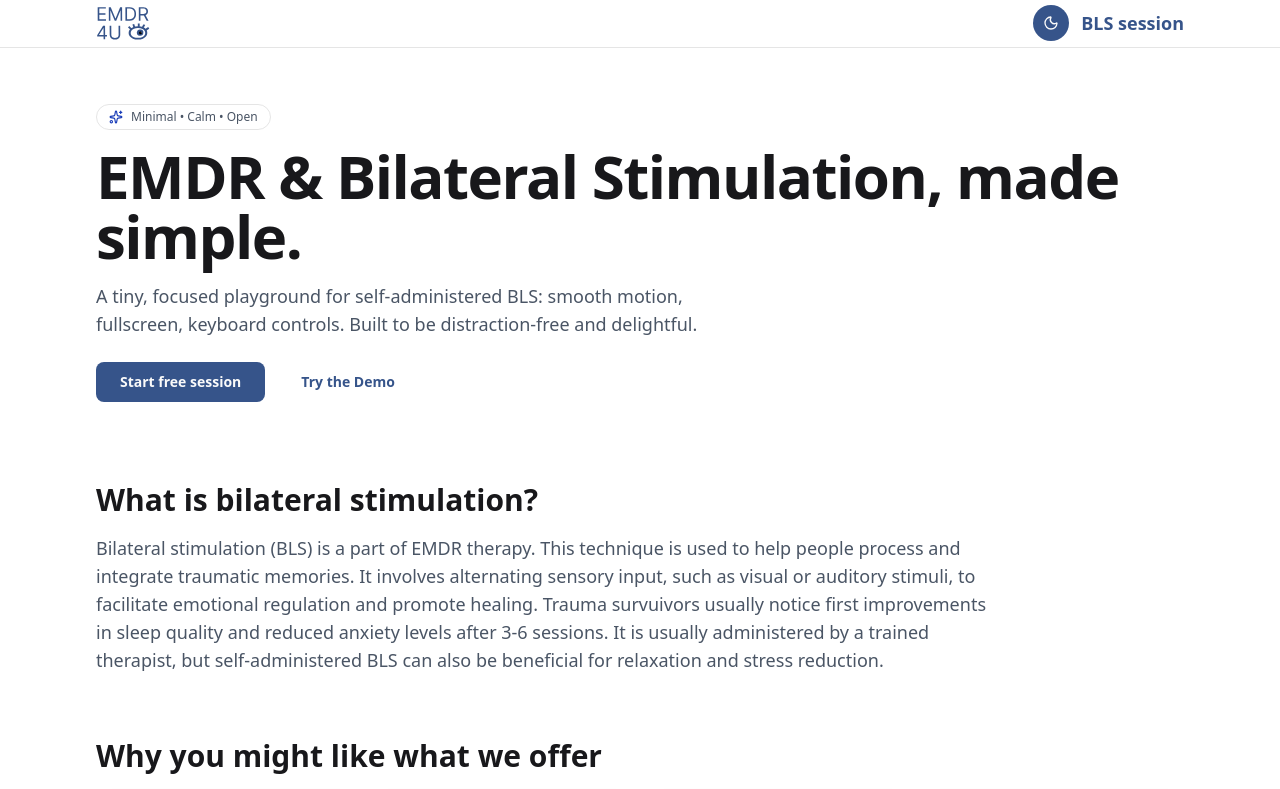
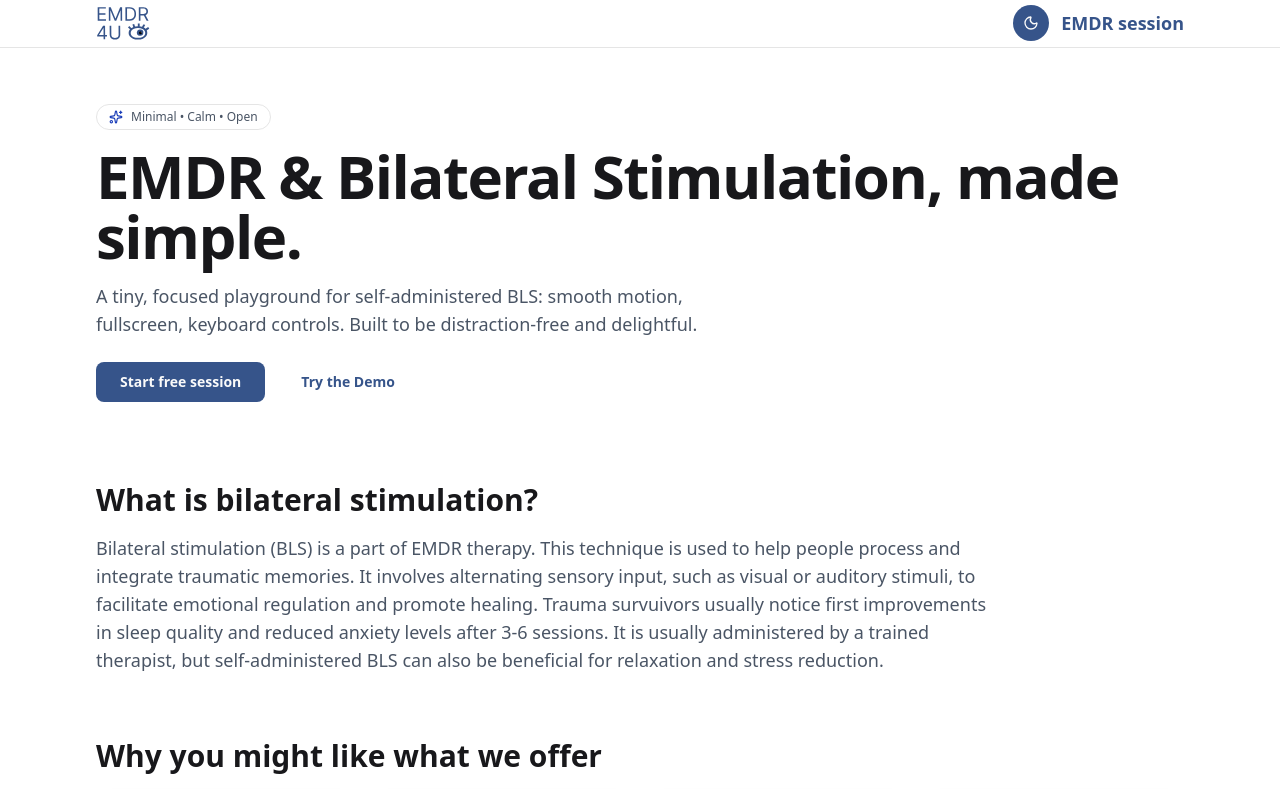
Before and after one commit to angurgapi/emdr-web, a Next.js app: page / in a window 1280 px wide. Shown: the top 789 px of the page. Built offline with nearby package versions, Linux system fonts and the light colour scheme; no server answers.

Commit message:
rebranding changes

```diff
--- a/src/app/session/page.tsx
+++ b/src/app/session/page.tsx
@@ -8,7 +8,7 @@ import { EMDRCheckpointDialog } from "@/components/session/EMDRCheckpointDialog"
 import { SessionEndDialog } from "@/components/session/SessionEndDialog";
 
 export const metadata: Metadata = {
-  title: "EMDR session | BLS session | EMDR4U",
+  title: "EMDR session | Bilateral stimulation | EMDR4U",
   robots: {
     index: false,
   },
--- a/src/components/Header.tsx
+++ b/src/components/Header.tsx
@@ -25,7 +25,7 @@ const Header: React.FC<HeaderProps> = ({ isFullWidth }) => {
           <div className="flex items-center gap-3">
             <ThemeToggle />
             <Link href="/session" className="text-lg font-bold text-primary">
-              BLS session
+              EMDR session
             </Link>
           </div>
         </div>
```
